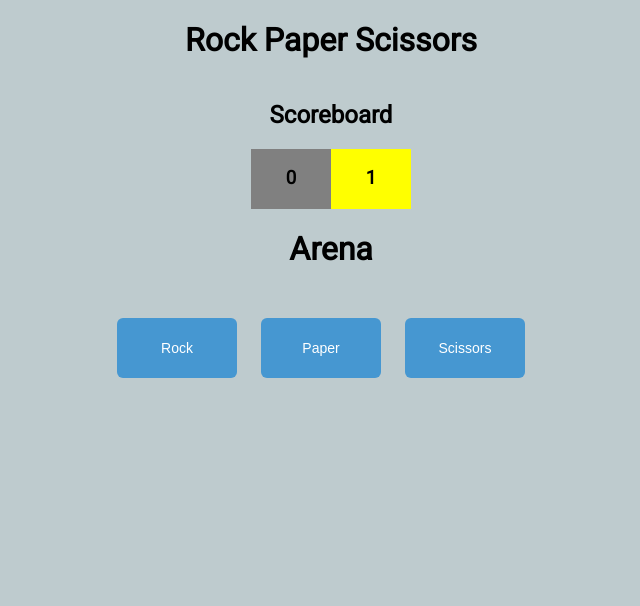
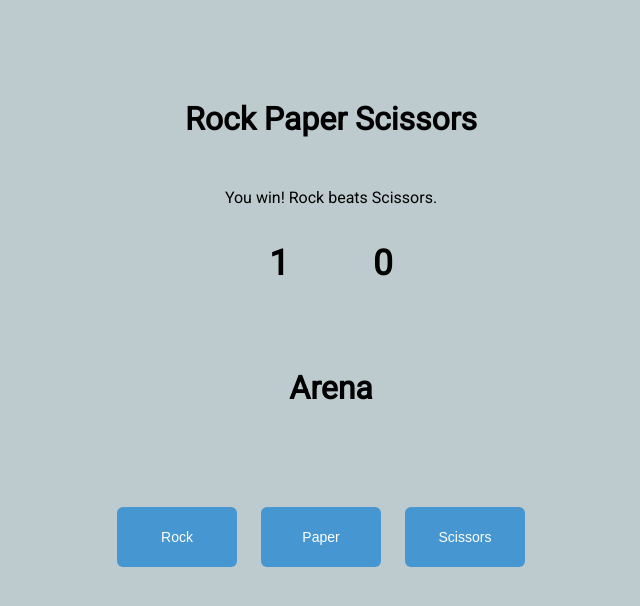
Before and after one commit to emilravn/rockpaperscissors, a plain HTML site: page index.html in a window 1280 px wide. Both pictures are taken after a click on the button "Rock". Shown: the whole page, without its empty margins (309-949 px from the left). Drawn offline with Linux system fonts and the light colour scheme.

Commit message:
alert gone, html hello

```diff
--- a/index.html
+++ b/index.html
@@ -5,23 +5,20 @@
     <meta name="viewport" content="width=device-width, initial-scale=1.0" />
     <title>Rock Paper Scissors by Ravn</title>
     <link rel="stylesheet" href="style.css" />
-    <link
-      rel="stylesheet"
-      href="https://fonts.googleapis.com/css?family=Roboto"
-    />
+    <link rel="stylesheet" href="https://fonts.googleapis.com/css?family=Roboto"/>
   </head>
 
   <body>
     <div id="container">
       <h1>Rock Paper Scissors</h1>
       <div id="scoreboard">
-        <h2>Scoreboard</h2>
-        <div id="playerscore">
-          <h3 id="ps">0</h3>
-        </div>
-        <div id="computerscore">
-          <h3 id="cs">0</h3>
-        </div>
+        <h2 id="running score">Choose your pick!</h2>
+      </div>
+      <div id="playerscore">
+        <h3 id="ps">0</h3>
+      </div>
+      <div id="computerscore">
+        <h3 id="cs">0</h3>
       </div>
       <div id="versus">
         <h1>Arena</h1>
--- a/script.js
+++ b/script.js
@@ -27,10 +27,9 @@ scissorsBtn.addEventListener("click", () => {
 });
 
 const updateScore = () => {
-  document.getElementById('ps').textContent = computerScore;
-  document.getElementById('cs').textContent = playerScore;
+  document.getElementById('ps').textContent = playerScore;
+  document.getElementById('cs').textContent = computerScore;
 };
-
 
 function Versus(){
   PlayRound(playerChoice);
@@ -43,7 +42,7 @@ function ComputerPick() {
 }
 
 function lossAlert() {
-  alert(`You lose! ${playerChoice} is beaten by ${ComputerPick()}.`);
+  document.getElementById('scoreboard').textContent = `You lose! ${playerChoice} is beaten by ${ComputerPick()}.`
   computerScore++;
 }
 
@@ -56,11 +55,10 @@ function PlayRound(playerChoice) {
   } else if (computerChoice === choice[1] && playerChoice === choice[0]) {
     lossAlert();
   } else if (computerChoice === playerChoice) {
-    alert(
-      `That's a draw! Computer picked ${computerChoice} and you picked ${playerChoice}.`
-    );
+    document.getElementById('scoreboard').textContent = `That's a draw! Computer picked ${computerChoice} and you picked ${playerChoice}.`
+    ;
   } else {
-    alert("You win! " + playerChoice + " beats " + computerChoice + ".");
+    document.getElementById('scoreboard').textContent = `You win! ${playerChoice} beats ${computerChoice}.`;
     playerScore++;
   }
 }
--- a/style.css
+++ b/style.css
@@ -5,26 +5,27 @@ body {
 
 #container {
   text-align: center;
-  margin: auto;
+  margin-top:100px;
 }
 
 #scoreboard {
-  display:inline-block;
+  margin-top:50px;
 }
 
 #playerscore {
-  width: 80px; float:left; height:60px; background:gray;
+  display:inline-block;
+  margin-right:40px;
+  font-size:30px;
 }
 
 #computerscore {
-  width: 80px; float:right; height:60px; background:yellow;
-}
-
-#computerscoretext {
-  float:right;
+  display:inline-block;
+  margin-left:40px;
+  font-size:30px;
 }
 
 #versus {
+  margin-top:50px;
 }
 
 #input {
@@ -49,6 +50,7 @@ body {
   -webkit-transition-duration: 0.4s; /* Safari */
   transition-duration: 0.4s;
   outline: 0;
+  margin-top:50px;
 }
 
 #rockbtn:hover,
```
